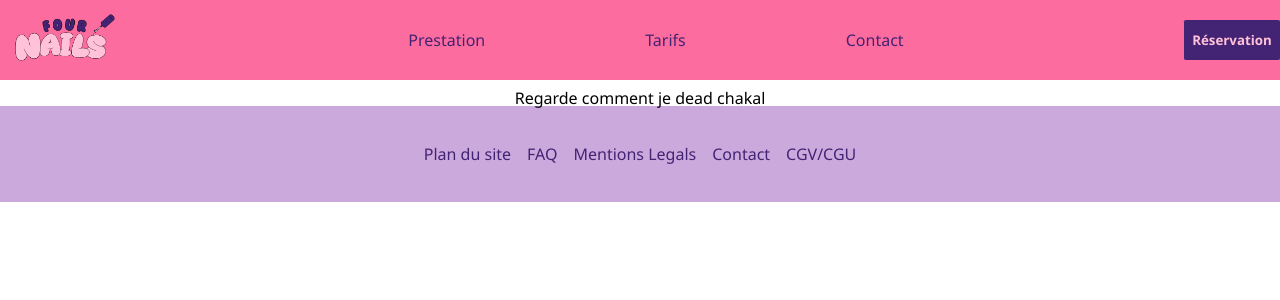
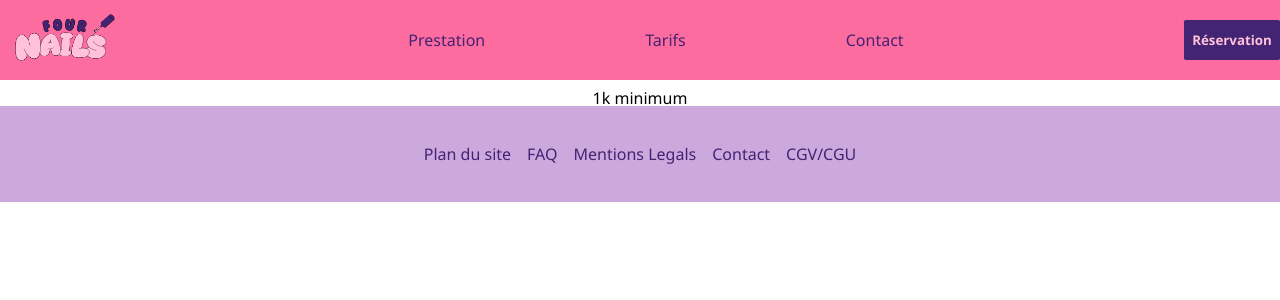
Before and after one commit to ikezadri/za_nails, a React (Vite) app in the folder code/client/: page /prestation in a window 1280 px wide. Shown: the top 300 px of the page. Built offline with nearby package versions, Linux system fonts and the light colour scheme.

Commit message:
changement nav

```diff
--- a/code/client/src/page/ContactPage.tsx
+++ b/code/client/src/page/ContactPage.tsx
@@ -4,7 +4,7 @@ const ContactPage = () => {
 	return (
     <>
     <div className={styles["page-contact"]}>
-        <h1>Qui veut mon 06 ?</h1>
+        <h1>Commence a apprécier ce que tu vois</h1>
     </div>
 
     </>
--- a/code/client/src/page/PrestationPage.tsx
+++ b/code/client/src/page/PrestationPage.tsx
@@ -5,7 +5,7 @@ const PrestationPage = () => {
 	return (
 		<>
 		<div className={styles.caca}>
-			<h1>Regarde comment je dead chakal</h1>
+			<h1>1k minimum</h1>
 		</div>
 		</>
 	);
--- a/code/client/src/page/TarifsPage.tsx
+++ b/code/client/src/page/TarifsPage.tsx
@@ -5,7 +5,7 @@ const TarifsPage = () => {
 	return (
 		<>
 		<div className={styles["page-tarifs"]}>
-			<h1>Un 10 balles ?</h1>
+			<h1>Je donne pas mon snap</h1>
 		</div>
 		</>
 	);
```
